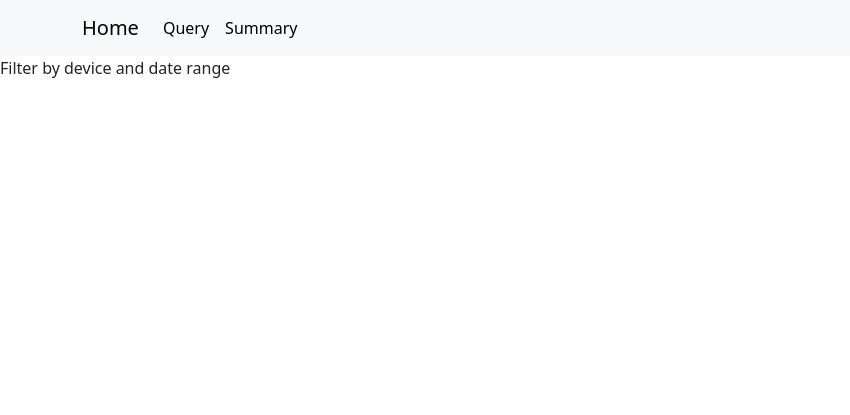
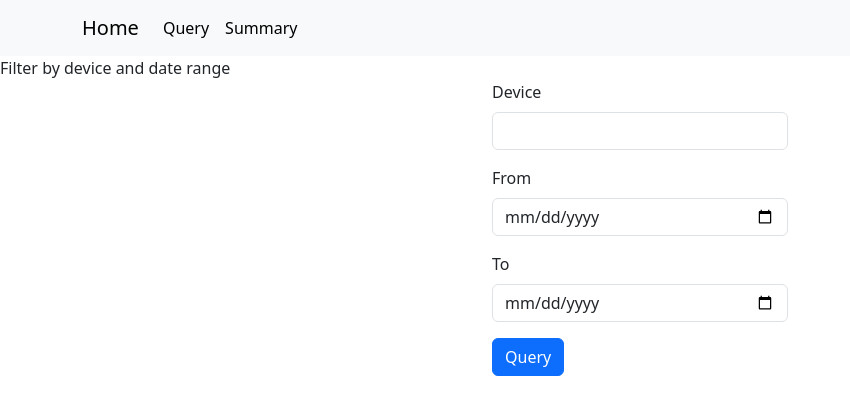
Before and after one commit to GautamPaul/Gaan-software, a Django app: template src/iot/templates/filter.html in a window 1280 px wide. Shown: the top 415 px of the page, without its empty margins (0-850 px from the left). Run offline with Django 5.2, Linux system fonts and the light colour scheme; the template is opened without the code that fills it, so the values that code supplies are empty; some libraries are stand-ins or nearby versions.

Commit message:
Added Query form

```diff
--- a/src/iot/templates/filter.html
+++ b/src/iot/templates/filter.html
@@ -7,4 +7,21 @@ Filter IOT Events
 
 {% block 'body' %}
 Filter by device and date range
+<div class="container w-25">
+    <form>
+        <div class="mb-3">
+            <label for="device" class="form-label">Device</label>
+            <input type="text" class="form-control" id="device">
+        </div>
+        <div class="mb-3">
+            <label for="from" class="form-label">From</label>
+            <input type="date" class="form-control" id="device">
+        </div>
+        <div class="mb-3">
+            <label for="to" class="form-label">To</label>
+            <input type="date" class="form-control" id="to">
+        </div>
+        <button type="submit" class="btn btn-primary">Query</button>
+    </form>
+</div>
 {% endblock %}
```
